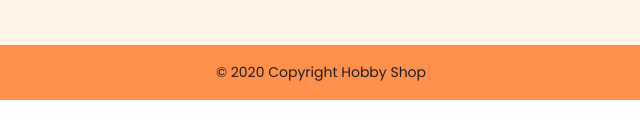
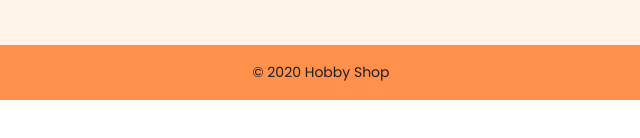
Before and after one commit to pchaud0/how_to_get_started, a plain HTML site: page index.html in a window 1280 px wide. Shown: the part 5630-5768 px from the top of the page, 319-959 px from the left. Drawn offline with nearby package versions, Linux system fonts and the light colour scheme; a script that the page names is missing.

Commit message:
deleted Copyright

```diff
--- a/index.html
+++ b/index.html
@@ -332,7 +332,7 @@
 			  </div>
 			</div>
 			<div class="text-center p-3" style="background-color: #FF914D;">
-			  © 2020 Copyright Hobby Shop
+			  © 2020 Hobby Shop
 			</div>
 		</footer>
 		<!-- Bootstrap JS CDN -->
```
